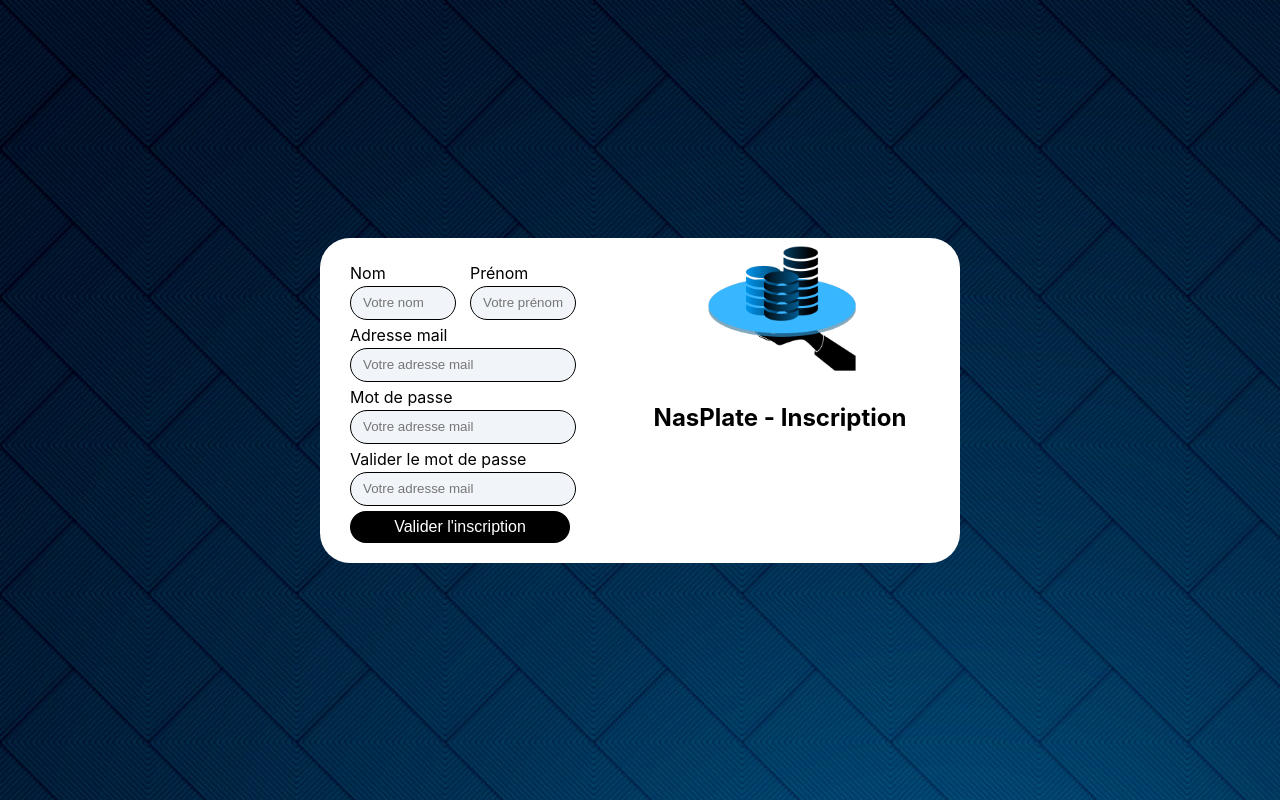
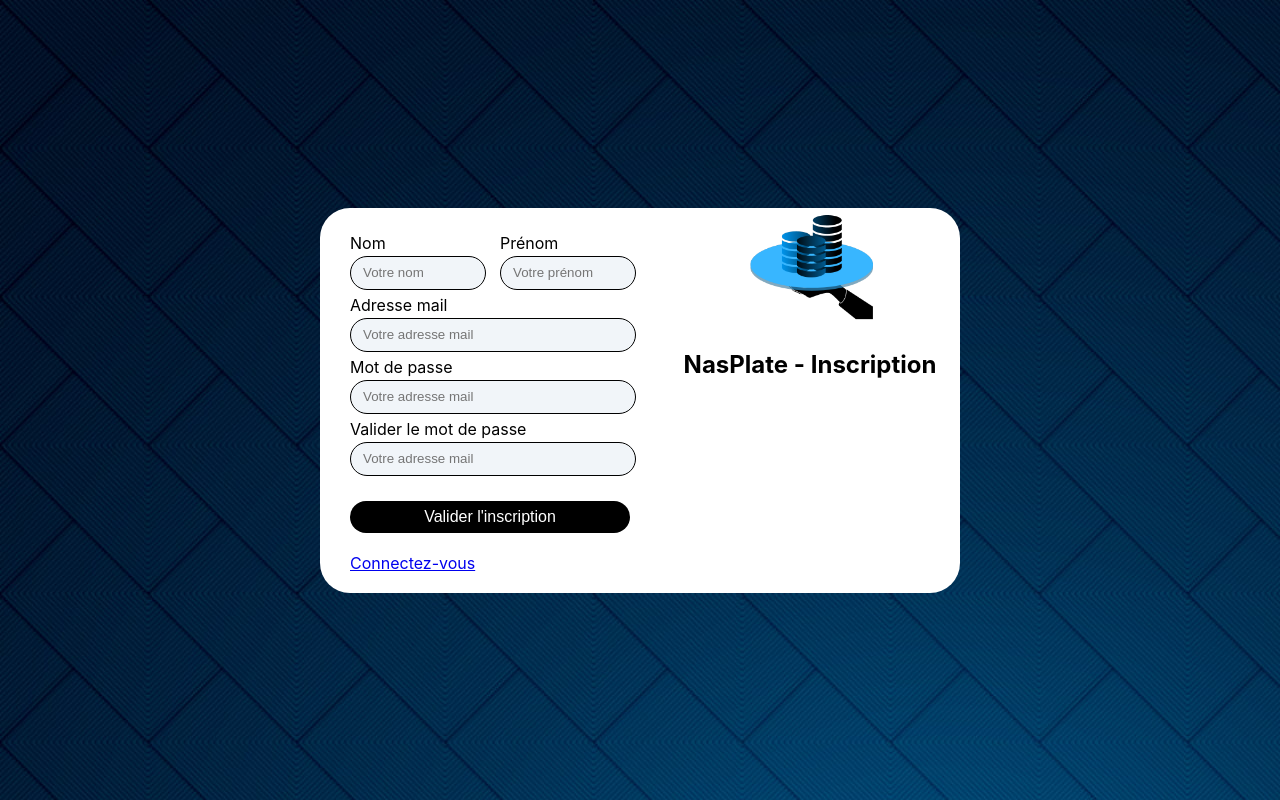
Before and after one commit to Vellhes/NasPlate, a React (Create React App) app: page /register in a window 1280 px wide. Built offline with nearby package versions, Linux system fonts and the light colour scheme.

Commit message:
V1 de la page de connexion finie

```diff
--- a/src/App.css
+++ b/src/App.css
@@ -78,21 +78,20 @@
   font-size: 16px;
 }
 
-#btn-connexion{
-  margin-top : 30px;
+#btn-connexion, #btn-inscription{
+  margin-top : 20px;
   margin-bottom : 15px;
 }
 
 #register-form{
   padding : 20px;
-  width: 40%;
+  width: 50%;
 }
 
 #register-side{
-  width: 60%;
+  width: 50%;
   text-align: center;
 }
-
 
 .two-columns{
   display: grid;
--- a/src/routes/register.jsx
+++ b/src/routes/register.jsx
@@ -1,4 +1,5 @@
 import logo from '../img/nasplate.png';
+import {Link} from "react-router-dom";
 export default function Register(){
     return(
         <div id="body-form-register">
@@ -29,6 +30,11 @@ export default function Register(){
                     <div className="form-item">
                         <button className="button-default" id="btn-inscription">Valider l'inscription</button>
                     </div>
+                    <div className='form-item'>
+                        <Link to="/login">
+                            Connectez-vous
+                        </Link>
+                    </div>
                 </div>
                 <div id="register-side">
                     <div id="div-logo">
```
